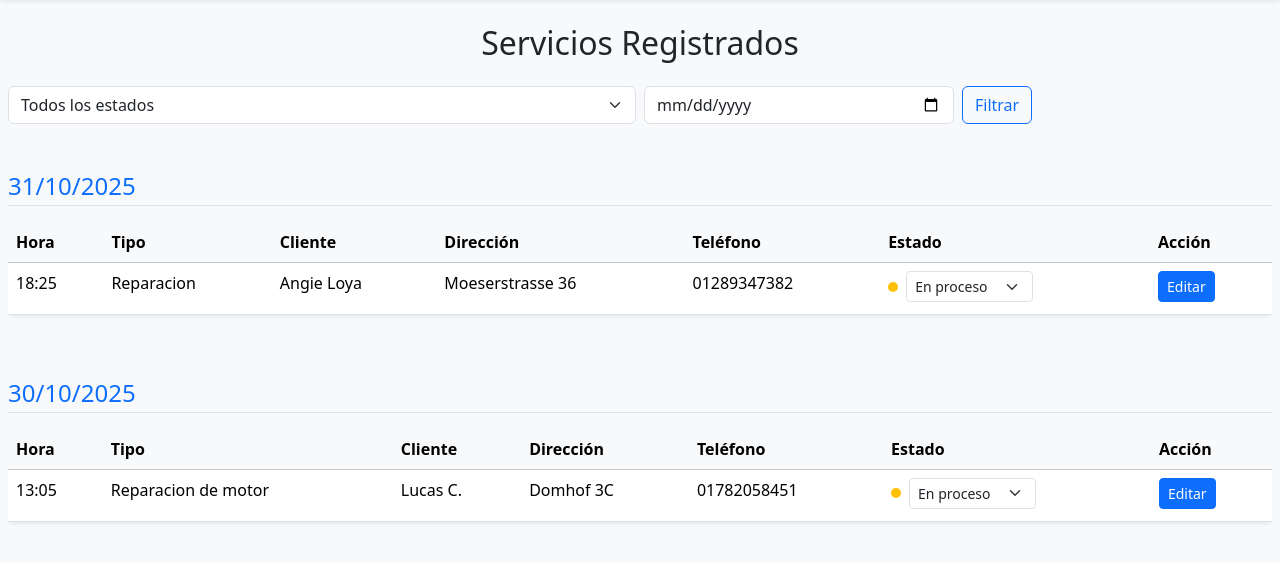
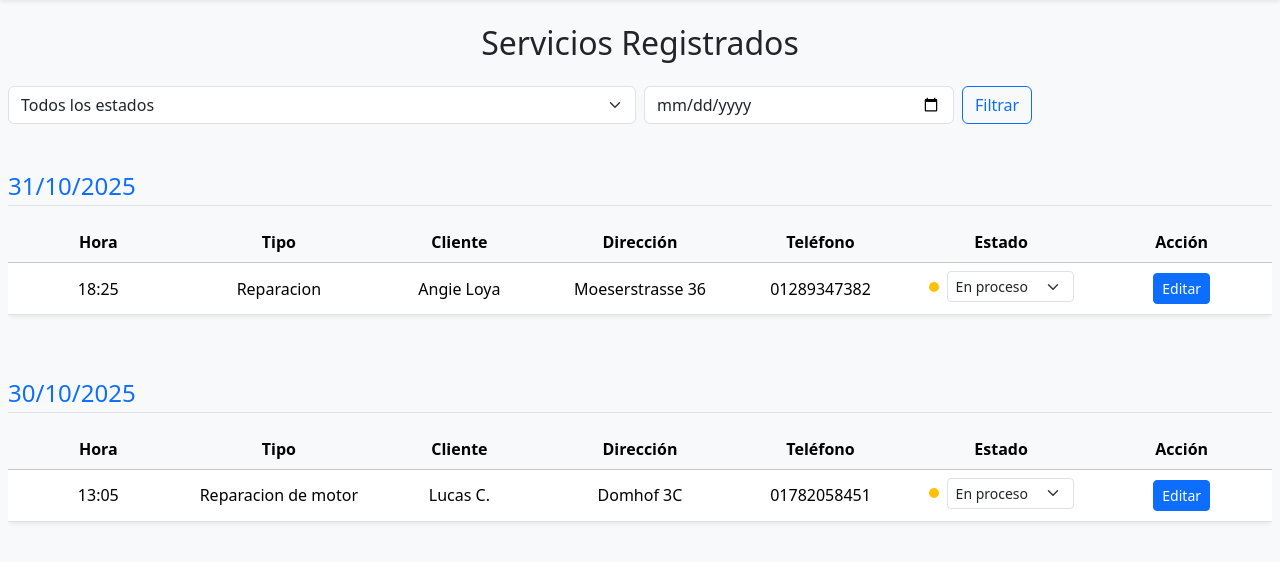
Before and after one commit to LucasCanete/Flask-ERP, a Flask app: page / in a window 1280 px wide. Shown: the part 56-618 px from the top of the page. Run offline with Flask 3, Linux system fonts and the light colour scheme; a user stored in the database is signed in.

Commit message:
Tables in services and sales are now centered

```diff
--- a/erp_system/templates/services.html
+++ b/erp_system/templates/services.html
@@ -2,6 +2,50 @@
 {% block content %}
 
 <h2 class="text-center mb-4">Servicios Registrados</h2>
+
+<style>
+    /* --- TABLA FIJA Y ALINEADA --- */
+    table {
+        table-layout: fixed;
+        width: 100%;
+    }
+
+    th, td {
+        text-align: center;
+        vertical-align: middle;
+        white-space: nowrap;
+        overflow: hidden;
+        text-overflow: ellipsis;
+    }
+
+    /* --- Columnas que pueden tener texto largo --- */
+    td:nth-child(3), th:nth-child(3),  /* Cliente */
+    td:nth-child(4), th:nth-child(4),  /* Dirección */
+    td:nth-child(5), th:nth-child(5) { /* Teléfono */
+        white-space: normal;
+        word-wrap: break-word;
+        max-width: 200px;
+    }
+
+    /* --- Ajustes visuales generales --- */
+    tbody tr td {
+        vertical-align: middle;
+    }
+
+    tbody tr:hover {
+        background-color: #f9f9f9;
+    }
+
+    .status-select {
+        min-width: 120px;
+    }
+
+    /* Evita que el puntito de color o el select salten de línea */
+    .d-flex.flex-wrap {
+        flex-wrap: nowrap !important;
+        justify-content: center;
+    }
+</style>
 
 <form method="get" class="mb-3 row g-2">
     <div class="col-12 col-md-6">
@@ -13,9 +57,9 @@
         </select>
     </div>
 
-      <div class="col-6 col-md-3">
-          <input type="date" name="date" class="form-control" lang="es">
-      </div>
+    <div class="col-6 col-md-3">
+        <input type="date" name="date" class="form-control" lang="es">
+    </div>
 
     <div class="col-12 col-md-auto">
         <button type="submit" class="btn btn-outline-primary w-100">Filtrar</button>
```
Also changed, not shown: erp_system/templates/sales.html (+35 -2 lines), site.db.
